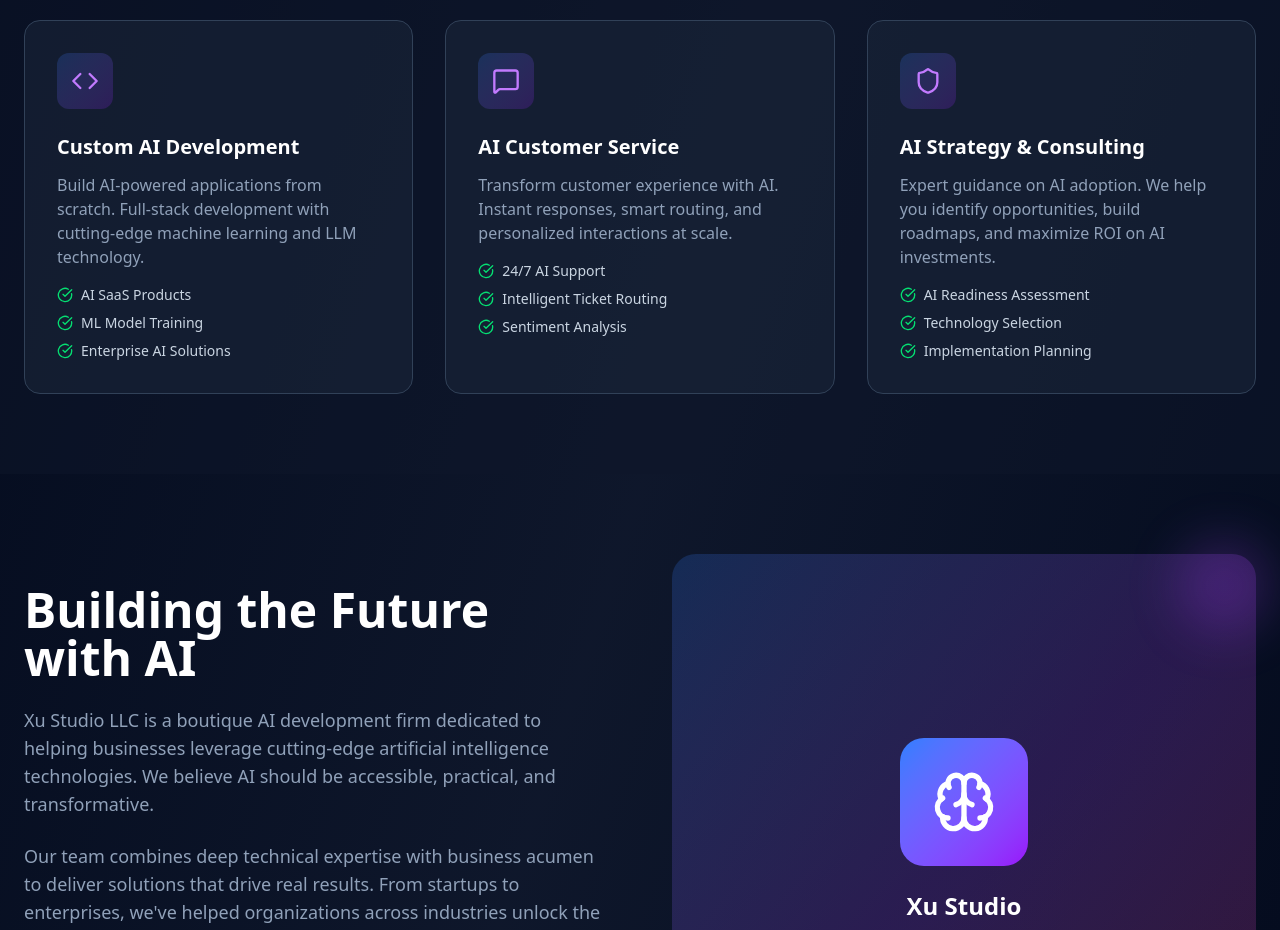
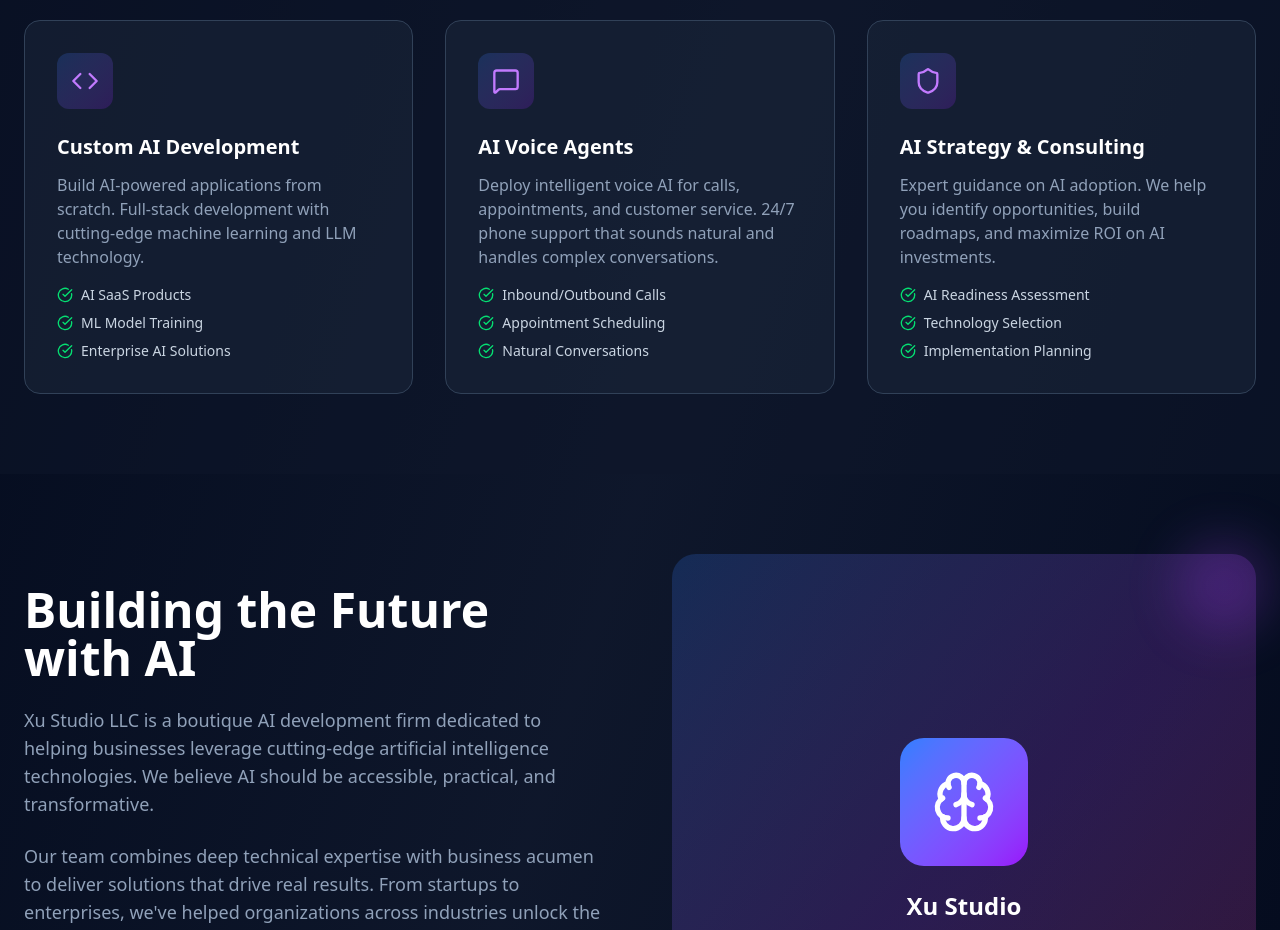
Before and after one commit to ethansure/thexu-studio, a Next.js app: page / in a window 1280 px wide. Shown: the part 1500-2430 px from the top of the page. Built offline with nearby package versions, Linux system fonts and the light colour scheme.

Commit message:
Replace AI Customer Service with AI Voice Agents
- Higher demand service (34.8% CAGR, $20B+ market)
- Features: Inbound/Outbound calls, Appointment scheduling
- Added voice AI keywords for SEO

```diff
--- a/src/app/layout.tsx
+++ b/src/app/layout.tsx
@@ -11,7 +11,7 @@
 export const metadata: Metadata = {
   title: "AI Chatbot & Agent Development | Custom AI Solutions | Xu Studio",
   description: "Build AI chatbots, agents, and automation solutions for your business. Custom GPT-4 & Claude integration, 24/7 AI customer service, workflow automation. Free consultation.",
-  keywords: ["AI chatbot development", "AI agent development", "custom AI chatbot", "AI automation services", "ChatGPT integration", "Claude AI integration", "AI customer service", "business AI solutions", "AI workflow automation", "LLM development", "AI consulting", "build AI agent", "AI chatbot for business", "enterprise AI", "AI integration services", "custom AI solutions"],
+  keywords: ["AI chatbot development", "AI agent development", "custom AI chatbot", "AI automation services", "ChatGPT integration", "Claude AI integration", "AI voice agent", "voice AI development", "AI phone agent", "business AI solutions", "AI workflow automation", "LLM development", "AI consulting", "build AI agent", "AI chatbot for business", "enterprise AI", "AI integration services", "custom AI solutions"],
   authors: [{ name: "Xu Studio LLC" }],
   creator: "Xu Studio LLC",
   openGraph: {
--- a/src/app/page.tsx
+++ b/src/app/page.tsx
@@ -196,9 +196,9 @@
               },
               {
                 icon: MessageSquare,
-                title: 'AI Customer Service',
-                description: 'Transform customer experience with AI. Instant responses, smart routing, and personalized interactions at scale.',
-                features: ['24/7 AI Support', 'Intelligent Ticket Routing', 'Sentiment Analysis']
+                title: 'AI Voice Agents',
+                description: 'Deploy intelligent voice AI for calls, appointments, and customer service. 24/7 phone support that sounds natural and handles complex conversations.',
+                features: ['Inbound/Outbound Calls', 'Appointment Scheduling', 'Natural Conversations']
               },
               {
                 icon: Shield,
```
